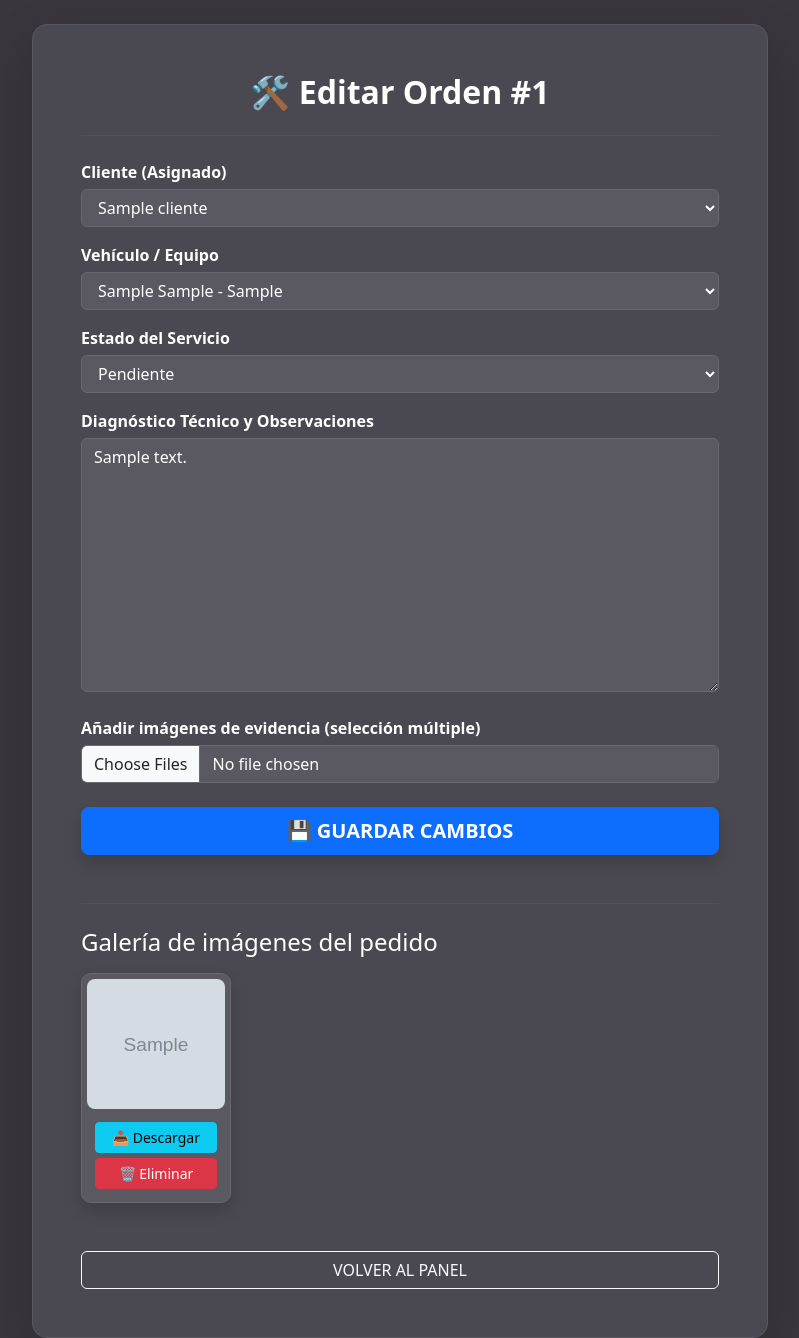
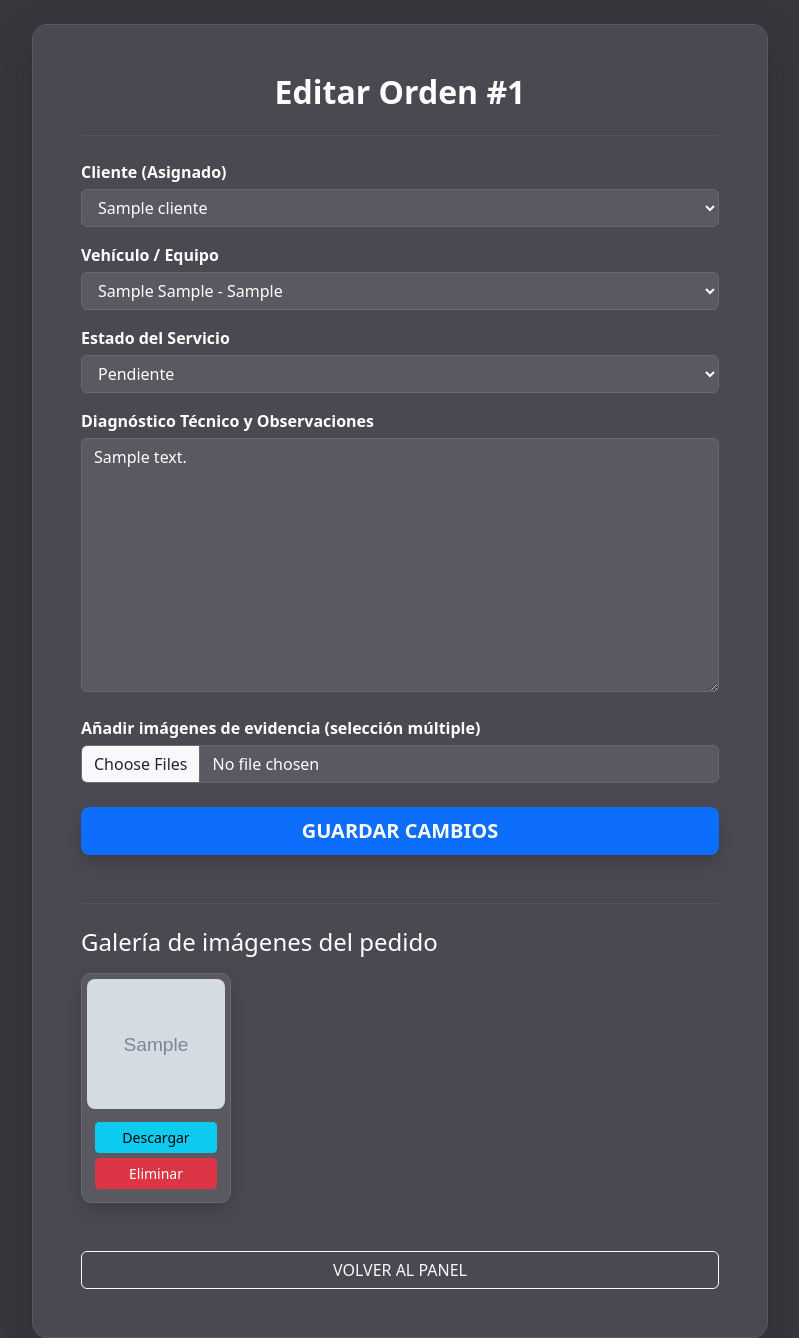
Before and after one commit to Masfos/gestion-cab-systems, a Django app: page /orden/editar/1/ in a window 1280 px wide. Shown: the part 107-1445 px from the top of the page, without its empty margins (240-1039 px from the left). Run offline with Django 5.2, Linux system fonts and the light colour scheme; a user stored in the database is signed in; tables that the repository leaves empty hold one stand-in row (values such as "Sample post"); grey boxes marked "Sample" are stand-in pictures.

Commit message:
Ajustes en diseño final de edición de orden

```diff
--- a/templates/editar_orden.html
+++ b/templates/editar_orden.html
@@ -4,7 +4,7 @@
     <div class="col-md-8">
         <div class="card shadow-lg" style="background-color: #4a4850; border: 1px solid #5a5860; border-radius: 15px;">
             <div class="card-body p-5">
-                <h2 class="text-center mb-4 text-white fw-bold">🛠️ Editar Orden #{{ orden.id }}</h2>
+                <h2 class="text-center mb-4 text-white fw-bold">Editar Orden #{{ orden.id }}</h2>
                 <hr class="border-secondary mb-4">
 
                 <form method="POST" enctype="multipart/form-data">
@@ -77,7 +77,7 @@
                     </div>
 
                     <div class="d-grid gap-2 mt-4 mb-5">
-                        <button type="submit" class="btn btn-primary btn-lg shadow fw-bold">💾 GUARDAR CAMBIOS</button>
+                        <button type="submit" class="btn btn-primary btn-lg shadow fw-bold">GUARDAR CAMBIOS</button>
                     </div>
                 </form>
 
@@ -90,8 +90,8 @@
                         <div class="card-imagen shadow">
                             <img src="{{ img.imagen.url }}" alt="Evidencia #{{ img.id }}">
                             <div class="acciones-imagen p-2">
-                                <a href="{% url 'descargar_imagen' img.id %}" class="btn btn-sm btn-info w-100">📥 Descargar</a>
-                                <a href="{% url 'eliminar_imagen' img.id %}" class="btn btn-sm btn-danger w-100">🗑️ Eliminar</a>
+                                <a href="{% url 'descargar_imagen' img.id %}" class="btn btn-sm btn-info w-100">Descargar</a>
+                                <a href="{% url 'eliminar_imagen' img.id %}" class="btn btn-sm btn-danger w-100">Eliminar</a>
                             </div>
                         </div>
                     {% empty %}
```
